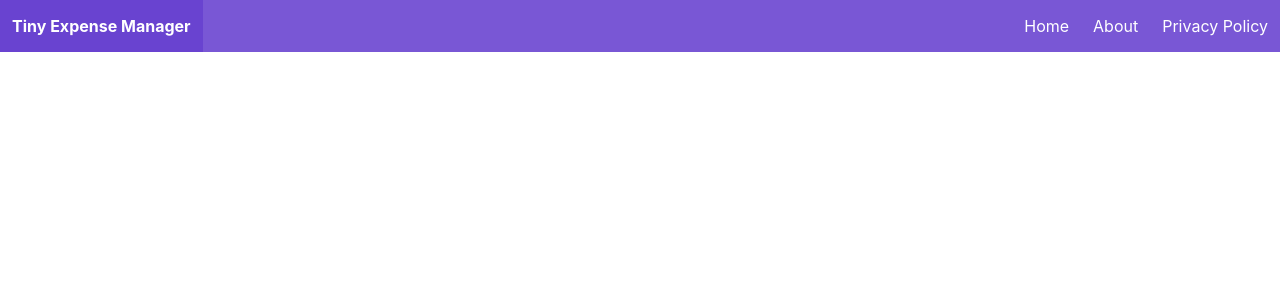
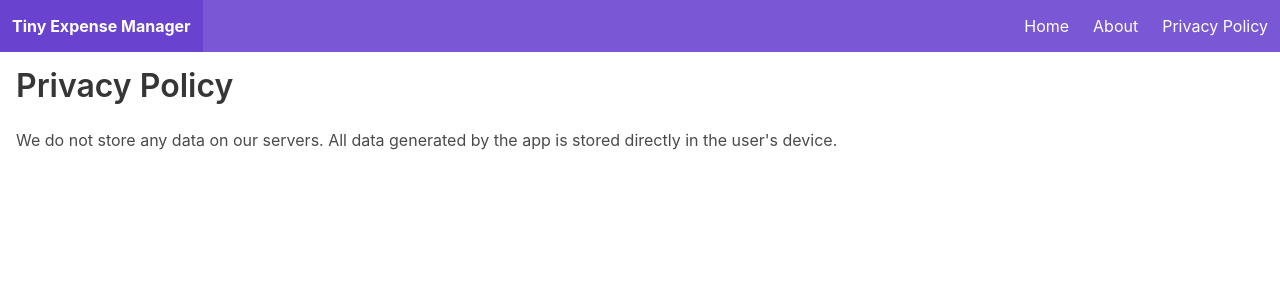
Before and after one commit to jgeorge97/tiny-expense-manager, a Vue app: page /privacy-policy in a window 1280 px wide. Shown: the top 300 px of the page. Built offline with nearby package versions, Linux system fonts and the light colour scheme.

Commit message:
Added privacy policy

```diff
--- a/src/App.vue
+++ b/src/App.vue
@@ -13,7 +13,7 @@
           Home
         </b-navbar-item>
         <b-navbar-item tag="router-link" :to="{ path: '/about' }"> About </b-navbar-item>
-        <b-navbar-item href="#"> Privacy Policy </b-navbar-item>
+        <b-navbar-item tag="router-link" :to="{ path: '/privacy-policy' }"> Privacy Policy </b-navbar-item>
       </template>
     </b-navbar>
     <router-view/>
--- a/src/router/index.js
+++ b/src/router/index.js
@@ -17,6 +17,11 @@ const routes = [
     // this generates a separate chunk (about.[hash].js) for this route
     // which is lazy-loaded when the route is visited.
     component: () => import(/* webpackChunkName: "about" */ '../views/About.vue')
+  },
+  {
+    path: '/privacy-policy',
+    name: 'Privacy Policy',
+    component: () => import('../views/PrivacyPolicy.vue')
   }
 ]
 
--- /dev/null
+++ b/src/views/PrivacyPolicy.vue
@@ -0,0 +1,19 @@
+<template>
+  <div class="privacy-policy">
+    <div class="title">Privacy Policy</div>
+    <p>We do not store any data on our servers. All data generated by the app is stored directly in the user's device.</p>
+  </div>
+</template>
+
+<script>
+export default {
+
+}
+</script>
+
+<style>
+.privacy-policy {
+  margin-left: 1rem;
+  margin-top: 1rem;
+}
+</style>
```
